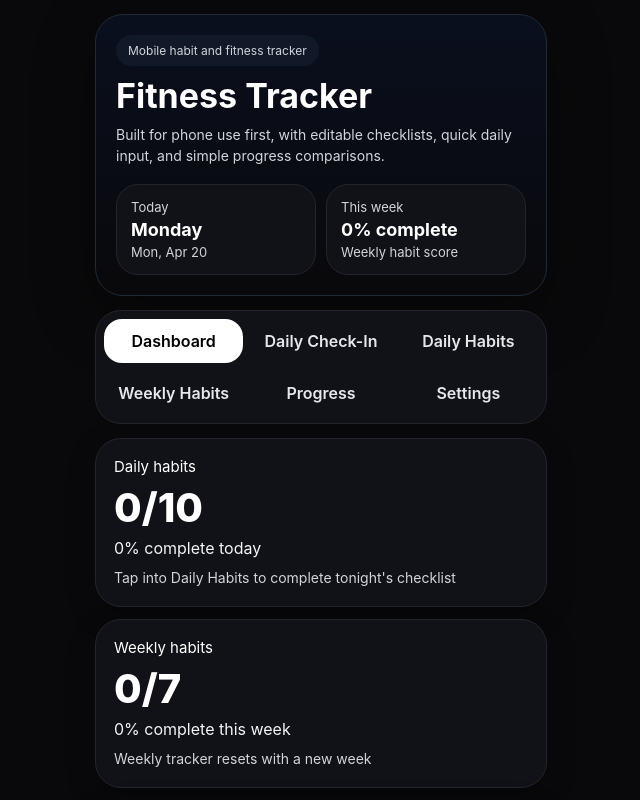
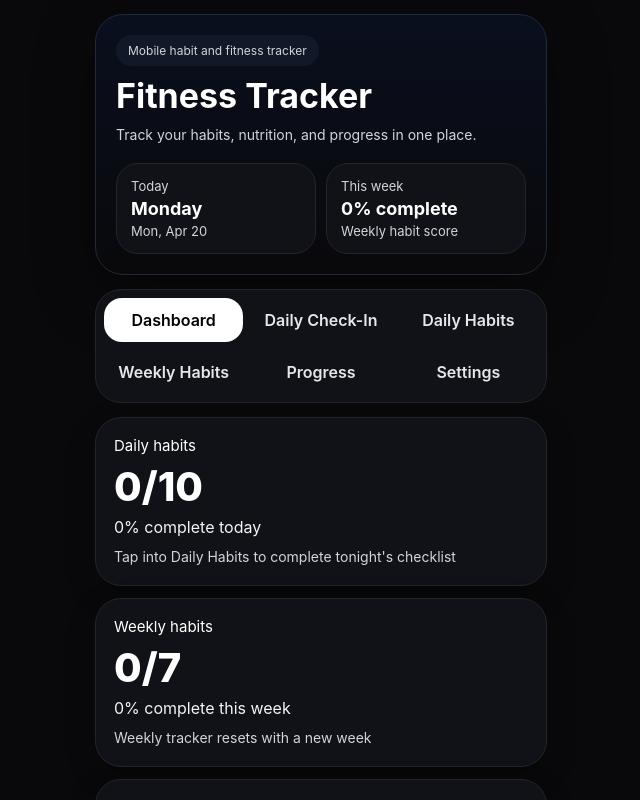
Before and after one commit to franfarr/fitness-tracker-app, a React (Vite) app: page / in a window 1280 px wide. Shown: the top 800 px of the page, without its empty margins (319-959 px from the left). Built offline with nearby package versions, Linux system fonts and the light colour scheme.

Commit message:
Update App.jsx

```diff
--- a/src/App.jsx
+++ b/src/App.jsx
@@ -260,8 +260,7 @@ function App() {
             <div style={styles.badge}>Mobile habit and fitness tracker</div>
             <h1 style={styles.title}>{state.title}</h1>
             <p style={styles.subtitle}>
-              Built for phone use first, with editable checklists, quick daily input, and simple progress comparisons.
-            </p>
+Track your habits, nutrition, and progress in one place.            </p>
           </div>
           <div style={styles.heroGrid}>
             <div style={styles.smallPanel}>
```
